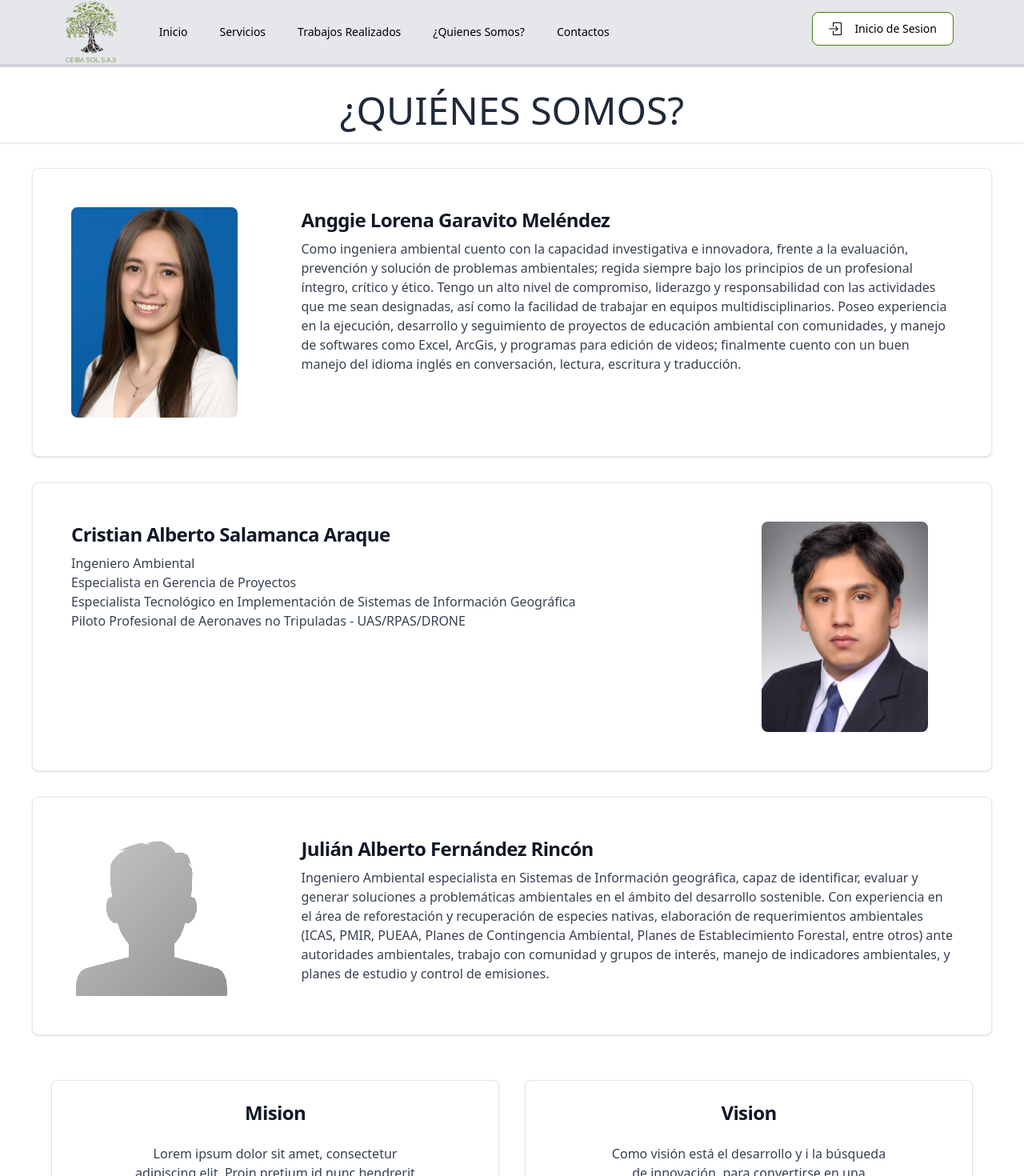
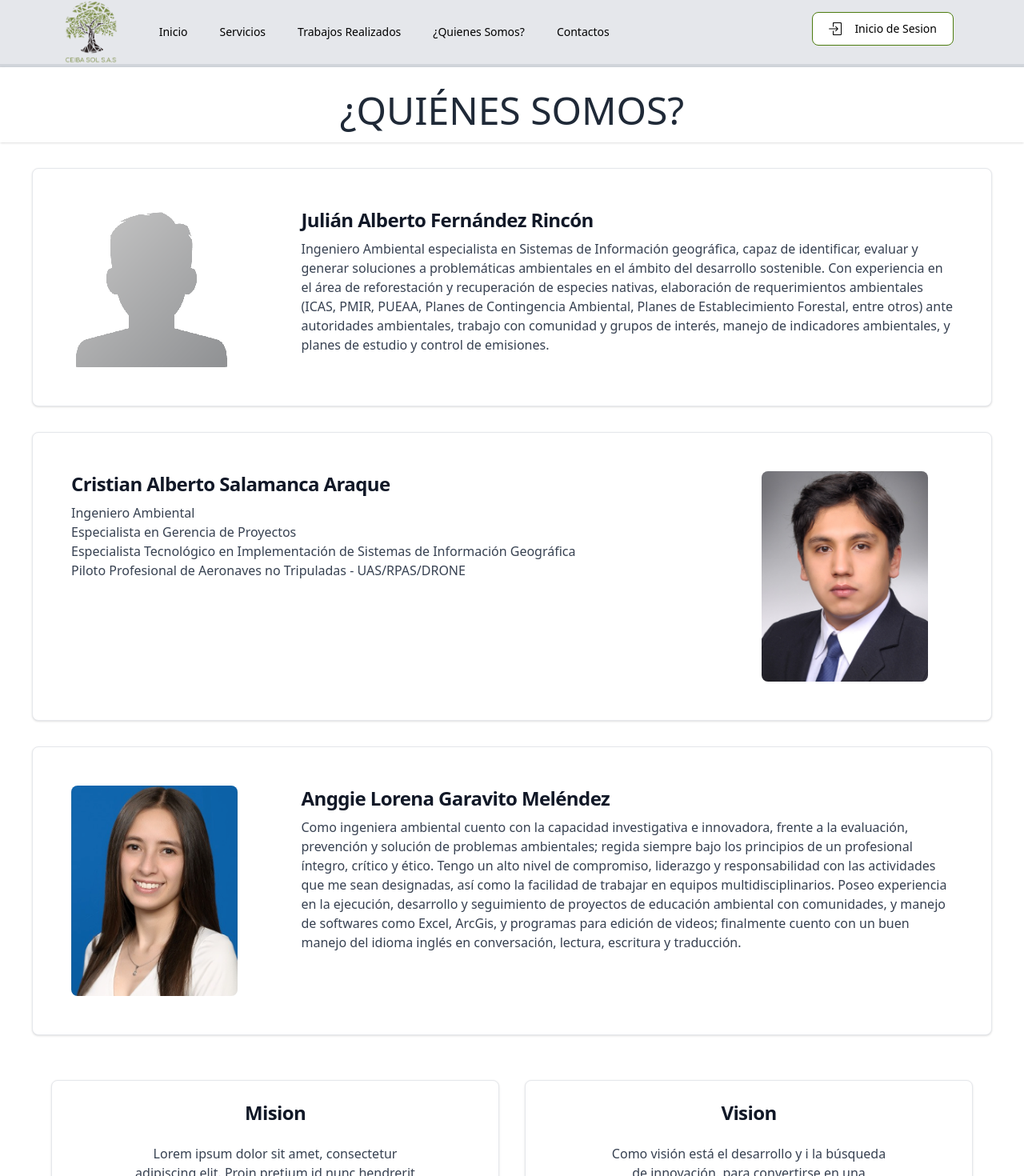
Before and after one commit to CeibaSol/CeibaSol_FE, a React (Create React App) app: page /quinesSomos in a window 1280 px wide. Shown: the top 1470 px of the page at 80% size. Built offline with nearby package versions, Linux system fonts and the light colour scheme.

Commit message:
Reorden de socios
Se modifico el orden de los socios de la organizacion en el componente de quienes somos

```diff
--- a/src/components/quienesSomos/quienesSomos.js
+++ b/src/components/quienesSomos/quienesSomos.js
@@ -18,7 +18,7 @@ export default function QuienesSomos() {
               <div className="flex flex-col md:flex-row">
                 <div className="md:w-1/4 md:order-1 flex-auto p-6">
                   <div class="flex-none w-52 ">
-                    <img src="picture1.png" alt="" class="relative inset-0 w-500 h-500 object-cover rounded-lg" loading="lazy" />
+                    <img src="default-avatar.png" alt="" class="relative inset-0 w-500 h-500 object-cover rounded-lg" loading="lazy" />
                   </div>
                 </div>
                 <div className="md:w-3/4 md:order-2">
@@ -26,10 +26,10 @@ export default function QuienesSomos() {
                     <div class="flex-auto p-6">
                       <div class="flex flex-wrap items-baseline">
                         <h4 class=" mb-2 text-2xl font-bold tracking-tight text-gray-900 dark:text-white">
-                          Anggie Lorena Garavito Meléndez
+                          Julián Alberto Fernández Rincón
                         </h4>
                         <h5 class="font-normal text-gray-700 dark:text-gray-400">
-                          Como ingeniera ambiental cuento con la capacidad investigativa e innovadora, frente a la evaluación, prevención y solución de problemas ambientales; regida siempre bajo los principios de un profesional íntegro, crítico y ético. Tengo un alto nivel de compromiso, liderazgo y responsabilidad con las actividades que me sean designadas, así como la facilidad de trabajar en equipos multidisciplinarios. Poseo experiencia en la ejecución, desarrollo y seguimiento de proyectos de educación ambiental con comunidades, y manejo de softwares como Excel, ArcGis, y programas para edición de videos; finalmente cuento con un buen manejo del idioma inglés en conversación, lectura, escritura y traducción.
+                          Ingeniero Ambiental especialista en Sistemas de Información geográfica, capaz de identificar, evaluar y generar soluciones a problemáticas ambientales en el ámbito del desarrollo sostenible. Con experiencia en el área de reforestación y recuperación de especies nativas, elaboración de requerimientos ambientales (ICAS, PMIR, PUEAA, Planes de Contingencia Ambiental, Planes de Establecimiento Forestal, entre otros) ante autoridades ambientales, trabajo con comunidad y grupos de interés, manejo de indicadores ambientales, y planes de estudio y control de emisiones.
                         </h5>
                       </div>
                     </div>
@@ -42,7 +42,7 @@ export default function QuienesSomos() {
               <div className="flex flex-col md:flex-row">
                 <div className="md:w-1/4 md:order-2 flex-auto p-6">
                   <div class="flex-none w-52 ">
-                    <img src="picture2.png" alt="" class="relative inset-0 w-500 h-500 object-cover rounded-lg" loading="lazy" />
+                    <img src="cristian-s.png" alt="" class="relative inset-0 w-500 h-500 object-cover rounded-lg" loading="lazy" />
                   </div>
                 </div>
                 <div className="md:w-3/4 md:order-1">
@@ -75,7 +75,7 @@ export default function QuienesSomos() {
               <div className="flex flex-col md:flex-row">
                 <div className="md:w-1/4 md:order-1  flex-auto p-6">
                   <div class="flex-none w-52 ">
-                    <img src="default-avatar.png" alt="" class="relative inset-0 w-500 h-500 object-cover rounded-lg" loading="lazy" />
+                    <img src="angie-g.png" alt="" class="relative inset-0 w-500 h-500 object-cover rounded-lg" loading="lazy" />
                   </div>
                 </div>
                 <div className="md:w-3/4 md:order-2">
@@ -83,10 +83,10 @@ export default function QuienesSomos() {
                     <div class="flex-auto p-6">
                       <div class="flex flex-wrap items-baseline">
                         <h4 class=" mb-2 text-2xl font-bold tracking-tight text-gray-900 dark:text-white">
-                          Julián Alberto Fernández Rincón
+                          Anggie Lorena Garavito Meléndez
                         </h4>
                         <h5 class="font-normal text-gray-700 dark:text-gray-400">
-                          Ingeniero Ambiental especialista en Sistemas de Información geográfica, capaz de identificar, evaluar y generar soluciones a problemáticas ambientales en el ámbito del desarrollo sostenible. Con experiencia en el área de reforestación y recuperación de especies nativas, elaboración de requerimientos ambientales (ICAS, PMIR, PUEAA, Planes de Contingencia Ambiental, Planes de Establecimiento Forestal, entre otros) ante autoridades ambientales, trabajo con comunidad y grupos de interés, manejo de indicadores ambientales, y planes de estudio y control de emisiones.
+                          Como ingeniera ambiental cuento con la capacidad investigativa e innovadora, frente a la evaluación, prevención y solución de problemas ambientales; regida siempre bajo los principios de un profesional íntegro, crítico y ético. Tengo un alto nivel de compromiso, liderazgo y responsabilidad con las actividades que me sean designadas, así como la facilidad de trabajar en equipos multidisciplinarios. Poseo experiencia en la ejecución, desarrollo y seguimiento de proyectos de educación ambiental con comunidades, y manejo de softwares como Excel, ArcGis, y programas para edición de videos; finalmente cuento con un buen manejo del idioma inglés en conversación, lectura, escritura y traducción.
                         </h5>
                       </div>
                     </div>
```
Also changed, not shown: public/angie-g.png (renamed from public/picture1.png), public/cristian-s.png (renamed from public/picture2.png).
